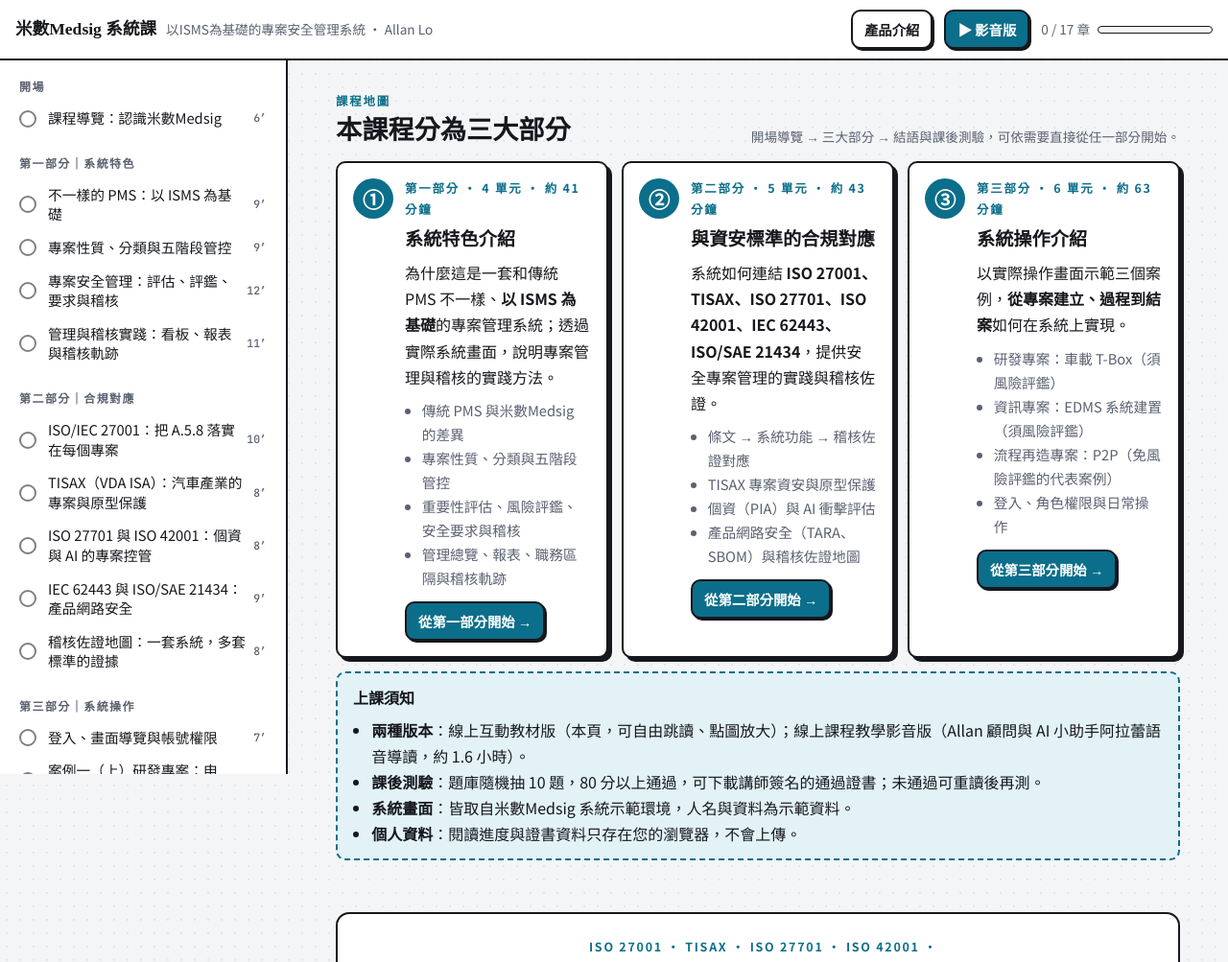
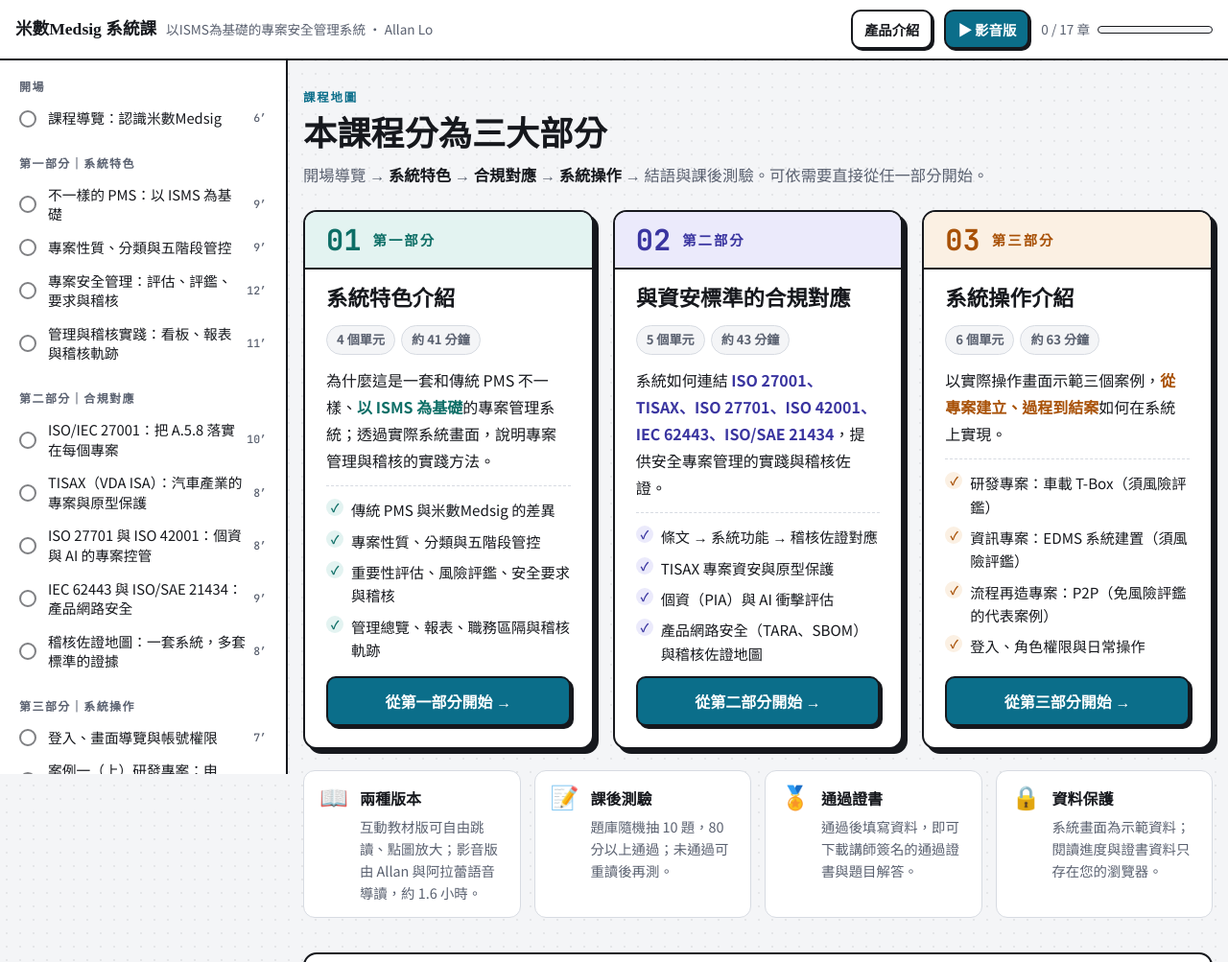
Before and after one commit to allanloplus/pms-promotion, a plain HTML site: page course/index.html in a window 1280 px wide. Shown: the top 1003 px of the page at 96% size. Drawn offline with Linux system fonts and the light colour scheme; a web font is replaced by a local one.

Commit message:
Redesign the course map on the course home for readability
Wider layout, color-coded part cards with larger titles, meta chips,
checklists and aligned buttons, and study notes as four tiles.

Co-Authored-By: Claude Opus 5.5 <noreply@anthropic.com>
Claude-Session: https://claude.ai/code/session_01C7NPA5e4cA2kat8wzPK1TB

```diff
--- a/course/css/style.css
+++ b/course/css/style.css
@@ -353,16 +353,36 @@ h1, h2, h3 { font-family: var(--font-display); text-wrap: balance; line-height:
 @media (max-width: 720px) { .hide-sm { display: none !important; } }
 
 /* ---------- 首頁：課程三大部分 ---------- */
-.parts { margin: 4px 0 26px; display: grid; gap: 14px; }
-.parts-head { display: flex; justify-content: space-between; align-items: end; gap: 12px; flex-wrap: wrap; }
-.parts-head h2 { margin: 2px 0 0; font-size: clamp(1.3rem, 2.6vw, 1.7rem); }
-.parts-grid { display: grid; grid-template-columns: repeat(auto-fit, minmax(260px, 1fr)); gap: 14px; }
-.part-card { display: flex; gap: 12px; background: var(--surface); border: 2.5px solid var(--ink); border-radius: var(--radius); padding: 16px; box-shadow: 4px 4px 0 var(--ink); }
-.part-no { flex: none; width: 42px; height: 42px; border-radius: 50%; background: var(--seal); color: #fff; display: grid; place-items: center; font-size: 1.4rem; font-weight: 700; }
-.part-body { display: grid; gap: 8px; align-content: start; min-width: 0; }
-.part-body h3 { margin: 0; font-size: 1.2rem; }
-.part-body p { margin: 0; line-height: 1.7; }
-.part-body ul { margin: 0; padding-left: 1.2em; color: var(--muted); font-size: .92rem; line-height: 1.7; }
-.part-body .btn { justify-self: start; margin-top: 4px; }
-.notice-box { border: 2px dashed var(--seal); background: var(--seal-soft); border-radius: var(--radius); padding: 12px 16px; line-height: 1.7; }
-.notice-box ul { margin: 6px 0 0; padding-left: 1.2em; }
+.wrap.wide { max-width: 1180px; }
+.parts { display: grid; gap: 22px; margin-bottom: 8px; }
+.parts-head { display: grid; gap: 6px; }
+.parts-head h2 { margin: 0; font-family: var(--font-display); font-size: clamp(1.6rem, 3vw, 2.2rem); line-height: 1.25; }
+.parts-head p { margin: 0; color: var(--muted); font-size: 1.02rem; line-height: 1.7; }
+.parts-head p b { color: var(--ink); }
+.parts-grid { display: grid; grid-template-columns: repeat(3, minmax(0, 1fr)); gap: 20px; }
+.part-card { --c: var(--teal); --bg: var(--teal-soft);
+  display: flex; flex-direction: column; gap: 12px; background: var(--surface); border: 2px solid var(--ink); border-radius: 14px;
+  padding: 0 22px 22px; box-shadow: 5px 5px 0 var(--ink); overflow: hidden; transition: transform .2s, box-shadow .2s; }
+.part-card:hover { transform: translate(-2px, -2px); box-shadow: 7px 7px 0 var(--ink); }
+.part-card.p2 { --c: var(--indigo); --bg: var(--indigo-soft); }
+.part-card.p3 { --c: var(--amber); --bg: var(--amber-soft); }
+.part-card header { margin: 0 -22px; padding: 14px 22px; background: var(--bg); border-bottom: 2px solid var(--ink); display: flex; align-items: center; gap: 12px; }
+.part-no { font-family: var(--font-mono); font-size: 1.9rem; font-weight: 700; color: var(--c); line-height: 1; }
+.part-key { font-size: .9rem; font-weight: 700; letter-spacing: .14em; color: var(--c); }
+.part-card h3 { margin: 4px 0 0; font-family: var(--font-display); font-size: 1.4rem; line-height: 1.35; }
+.part-meta { display: flex; flex-wrap: wrap; gap: 6px; }
+.part-meta span { font-size: .82rem; font-weight: 700; padding: 3px 10px; border-radius: 99px; background: var(--paper); border: 1px solid var(--rule); color: var(--muted); white-space: nowrap; }
+.part-desc { margin: 0; font-size: 1rem; line-height: 1.75; }
+.part-desc b { color: var(--c); }
+.part-list { list-style: none; margin: 0; padding: 12px 0 0; border-top: 1px dashed var(--rule); display: grid; gap: 8px; }
+.part-list li { position: relative; padding-left: 26px; font-size: .95rem; line-height: 1.6; }
+.part-list li::before { content: "✓"; position: absolute; left: 0; top: 1px; width: 18px; height: 18px; border-radius: 50%; background: var(--bg); color: var(--c); font-size: .72rem; font-weight: 700; display: grid; place-items: center; }
+.part-go { margin-top: auto; width: 100%; justify-content: center; }
+.notes-grid { display: grid; grid-template-columns: repeat(4, minmax(0, 1fr)); gap: 14px; }
+.note-tile { display: flex; gap: 12px; align-items: flex-start; background: var(--surface); border: 1.5px solid var(--rule); border-radius: 12px; padding: 14px 16px; }
+.note-tile .ni { font-size: 1.5rem; line-height: 1; }
+.note-tile b { font-size: 1rem; }
+.note-tile p { margin: 4px 0 0; font-size: .9rem; line-height: 1.6; color: var(--muted); }
+@media (max-width: 1100px) { .notes-grid { grid-template-columns: repeat(2, minmax(0, 1fr)); } }
+@media (max-width: 960px) { .parts-grid { grid-template-columns: minmax(0, 1fr); } .part-card { padding-bottom: 18px; } }
+@media (max-width: 520px) { .notes-grid { grid-template-columns: minmax(0, 1fr); } .part-card h3 { font-size: 1.25rem; } }
--- a/course/js/app.js
+++ b/course/js/app.js
@@ -92,24 +92,31 @@
       pts: ["研發專案：車載 T-Box（須風險評鑑）", "資訊專案：EDMS 系統建置（須風險評鑑）", "流程再造專案：P2P（免風險評鑑的代表案例）", "登入、角色權限與日常操作"] }
   ];
   function partsHTML() {
-    var cards = PARTS.map(function (P) {
+    var cards = PARTS.map(function (P, i) {
       var cs = COURSE.filter(function (c) { return c.part.indexOf(P.key) === 0; });
       var mins = cs.reduce(function (s, c) { return s + c.mins; }, 0);
       var done = cs.filter(function (c) { return state.done[c.id]; }).length;
-      return '<article class="part-card"><div class="part-no">' + P.icon + '</div><div class="part-body">' +
-        '<div class="eyebrow">' + P.key + " · " + cs.length + " 單元 · 約 " + mins + " 分鐘" + (done ? " · 已讀 " + done + "/" + cs.length : "") + "</div>" +
-        "<h3>" + P.name + "</h3><p>" + P.desc + "</p><ul>" + P.pts.map(function (x) { return "<li>" + esc(x) + "</li>"; }).join("") + "</ul>" +
-        '<button class="btn small primary" data-go="c-' + cs[0].id + '">從' + P.key + "開始 →</button></div></article>";
+      return '<article class="part-card p' + (i + 1) + '">' +
+        '<header><span class="part-no">0' + (i + 1) + '</span><span class="part-key">' + P.key + "</span></header>" +
+        "<h3>" + P.name + "</h3>" +
+        '<div class="part-meta"><span>' + cs.length + " 個單元</span><span>約 " + mins + " 分鐘</span>" + (done ? "<span>已讀 " + done + "／" + cs.length + "</span>" : "") + "</div>" +
+        '<p class="part-desc">' + P.desc + "</p>" +
+        '<ul class="part-list">' + P.pts.map(function (x) { return "<li>" + esc(x) + "</li>"; }).join("") + "</ul>" +
+        '<button class="btn primary part-go" data-go="c-' + cs[0].id + '">從' + P.key + "開始 →</button></article>";
     }).join("");
-    return '<section class="parts" aria-labelledby="partsTitle"><div class="parts-head"><div><div class="eyebrow">課程地圖</div>' +
-      '<h2 id="partsTitle">本課程分為三大部分</h2></div><p class="note">開場導覽 → 三大部分 → 結語與課後測驗，可依需要直接從任一部分開始。</p></div>' +
+    var notes = [
+      ["📖", "兩種版本", "互動教材版可自由跳讀、點圖放大；影音版由 Allan 與阿拉蕾語音導讀，約 1.6 小時。"],
+      ["📝", "課後測驗", "題庫隨機抽 " + DRAW + " 題，" + QUIZ.passScore + " 分以上通過；未通過可重讀後再測。"],
+      ["🏅", "通過證書", "通過後填寫資料，即可下載講師簽名的通過證書與題目解答。"],
+      ["🔒", "資料保護", "系統畫面為示範資料；閱讀進度與證書資料只存在您的瀏覽器。"]
+    ];
+    return '<section class="parts" aria-labelledby="partsTitle">' +
+      '<div class="parts-head"><div class="eyebrow">課程地圖</div><h2 id="partsTitle">本課程分為三大部分</h2>' +
+      '<p>開場導覽 → <b>系統特色</b> → <b>合規對應</b> → <b>系統操作</b> → 結語與課後測驗。可依需要直接從任一部分開始。</p></div>' +
       '<div class="parts-grid">' + cards + "</div>" +
-      '<div class="notice-box"><b>上課須知</b><ul>' +
-      "<li><b>兩種版本</b>：線上互動教材版（本頁，可自由跳讀、點圖放大）；線上課程教學影音版（Allan 顧問與 AI 小助手阿拉蕾語音導讀，約 1.6 小時）。</li>" +
-      "<li><b>課後測驗</b>：題庫隨機抽 " + DRAW + " 題，" + QUIZ.passScore + " 分以上通過，可下載講師簽名的通過證書；未通過可重讀後再測。</li>" +
-      "<li><b>系統畫面</b>：皆取自米數Medsig 系統示範環境，人名與資料為示範資料。</li>" +
-      "<li><b>個人資料</b>：閱讀進度與證書資料只存在您的瀏覽器，不會上傳。</li>" +
-      "</ul></div></section>";
+      '<div class="notes-grid" aria-label="上課須知">' + notes.map(function (n) {
+        return '<div class="note-tile"><span class="ni" aria-hidden="true">' + n[0] + "</span><div><b>" + n[1] + "</b><p>" + n[2] + "</p></div></div>";
+      }).join("") + "</div></section>";
   }
 
   function renderHome() {
@@ -121,7 +128,7 @@
         "<h3>" + esc(c.title) + "</h3><p>" + esc(c.sub) + "</p></button>";
     }).join("");
     $main.innerHTML =
-      '<div class="wrap">' + partsHTML() +
+      '<div class="wrap wide">' + partsHTML() +
       '<section class="hero">' +
       '<figure class="who" style="margin:0"><figcaption>講師 Allan Lo</figcaption><img src="' + IMG.A + '" alt="Allan 講師半身像" width="220"></figure>' +
       '<div class="copy"><div class="eyebrow">ISO 27001 · TISAX · ISO 27701 · ISO 42001 · IEC 62443 · ISO/SAE 21434</div>' +
```
